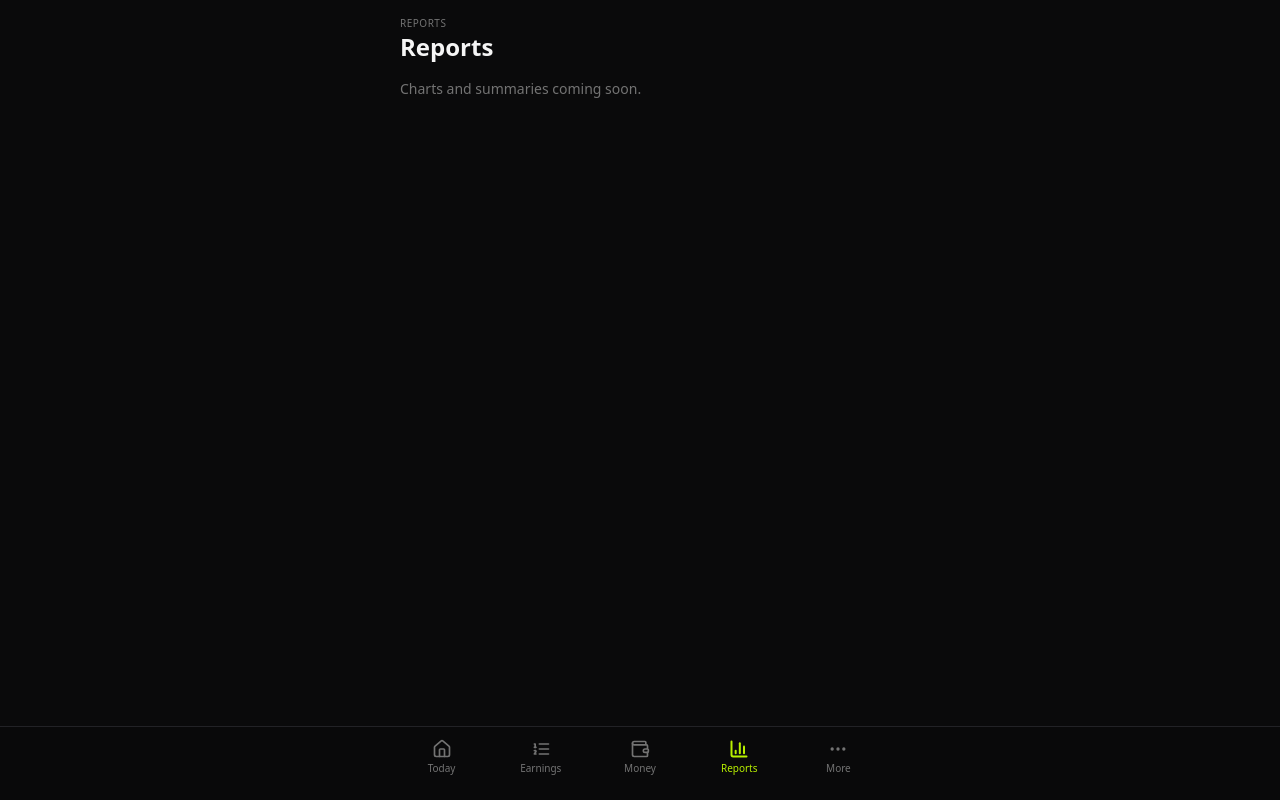
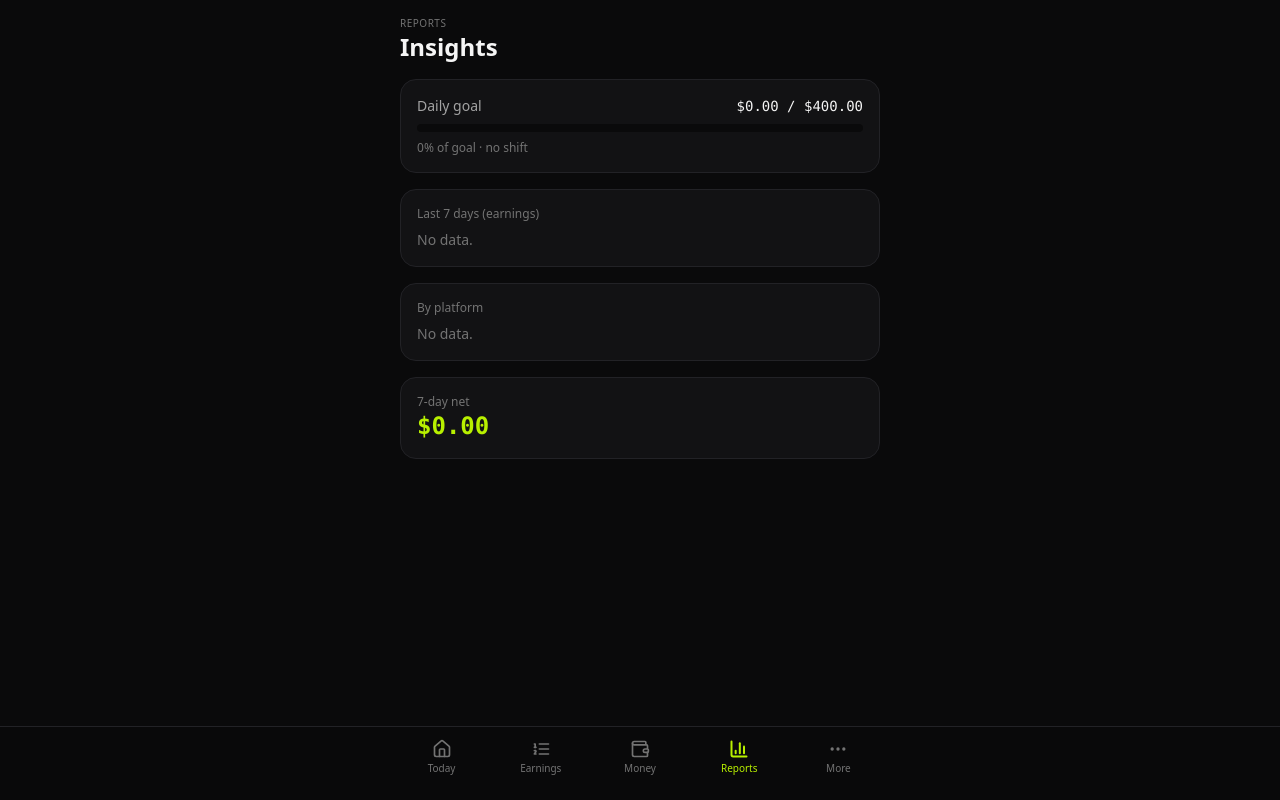
Before and after one commit to transittaxmc-create/copiloto-v8, a Next.js app: page /reports in a window 1280 px wide. Built offline with nearby package versions, Linux system fonts and the light colour scheme.

Commit message:
Build Reports page with goals and platform breakdown

```diff
--- a/src/app/reports/page.tsx
+++ b/src/app/reports/page.tsx
@@ -1,13 +1,93 @@
 "use client";
 
+import { useMemo } from "react";
+import { useStore } from "@/lib/store";
+import { money, sumNet, todayISO, dutyHours, perHour } from "@/lib/formulas";
+
 export default function ReportsPage() {
+  const { ready, data, netToday } = useStore();
+
+  const stats = useMemo(() => {
+    const byDay = new Map<string, number>();
+    const byPlatform = new Map<string, number>();
+    for (const t of data.trips) {
+      byDay.set(t.date, (byDay.get(t.date) || 0) + (t.earnings || 0));
+      byPlatform.set(t.platform, (byPlatform.get(t.platform) || 0) + (t.earnings || 0));
+    }
+    const days = [...byDay.entries()].sort((a, b) => b[0].localeCompare(a[0])).slice(0, 7);
+    const platforms = [...byPlatform.entries()].sort((a, b) => b[1] - a[1]);
+    const last7 = data.trips.filter((t) => {
+      const d = new Date(t.date);
+      return Date.now() - d.getTime() < 7 * 86400000;
+    });
+    return {
+      days,
+      platforms,
+      weekNet: sumNet(last7),
+    };
+  }, [data.trips]);
+
+  if (!ready) return <div className="p-8 text-center text-neutral-500">Loading…</div>;
+
+  const goal = data.settings.dailyGoal || 400;
+  const progress = Math.min(100, Math.round((netToday / goal) * 100));
+  const hours = dutyHours(data.shift);
+  const rate = perHour(netToday, hours);
+
   return (
-    <main className="px-4 pt-4">
+    <main className="px-4 pt-4 space-y-4 pb-4">
       <header>
         <p className="text-[10px] uppercase tracking-wider text-neutral-500">Reports</p>
-        <h1 className="text-2xl font-semibold">Reports</h1>
+        <h1 className="text-2xl font-semibold">Insights</h1>
       </header>
-      <p className="mt-4 text-sm text-neutral-500">Charts and summaries coming soon.</p>
+
+      <section className="rounded-2xl border border-line bg-panel p-4 space-y-2">
+        <div className="flex justify-between text-sm">
+          <span className="text-neutral-400">Daily goal</span>
+          <span className="font-mono">{money(netToday)} / {money(goal)}</span>
+        </div>
+        <div className="h-2 rounded-full bg-ink overflow-hidden">
+          <div className="h-full bg-lime" style={{ width: `${progress}%` }} />
+        </div>
+        <p className="text-xs text-neutral-500">{progress}% of goal · {rate != null ? money(rate) + "/h" : "no shift"}</p>
+      </section>
+
+      <section className="rounded-2xl border border-line bg-panel p-4">
+        <p className="text-xs text-neutral-500 mb-2">Last 7 days (earnings)</p>
+        {stats.days.length === 0 ? (
+          <p className="text-sm text-neutral-500">No data.</p>
+        ) : (
+          <div className="space-y-1.5">
+            {stats.days.map(([d, amt]) => (
+              <div key={d} className="flex justify-between text-sm">
+                <span className="text-neutral-400">{d}</span>
+                <span className="font-mono">{money(amt)}</span>
+              </div>
+            ))}
+          </div>
+        )}
+      </section>
+
+      <section className="rounded-2xl border border-line bg-panel p-4">
+        <p className="text-xs text-neutral-500 mb-2">By platform</p>
+        {stats.platforms.length === 0 ? (
+          <p className="text-sm text-neutral-500">No data.</p>
+        ) : (
+          <div className="space-y-1.5">
+            {stats.platforms.map(([p, amt]) => (
+              <div key={p} className="flex justify-between text-sm">
+                <span>{p}</span>
+                <span className="font-mono">{money(amt)}</span>
+              </div>
+            ))}
+          </div>
+        )}
+      </section>
+
+      <section className="rounded-2xl border border-line bg-panel p-4">
+        <p className="text-xs text-neutral-500">7-day net</p>
+        <p className="text-2xl font-mono font-semibold text-lime">{money(stats.weekNet)}</p>
+      </section>
     </main>
   );
 }
```
